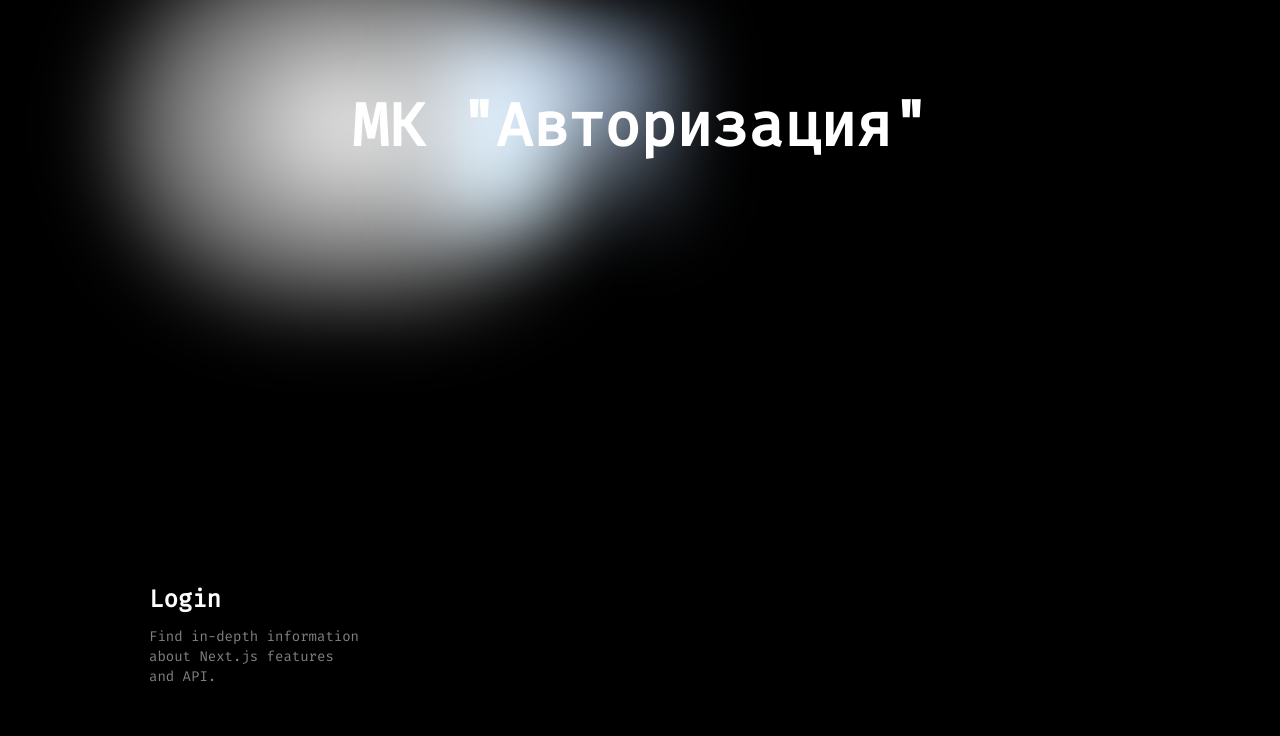
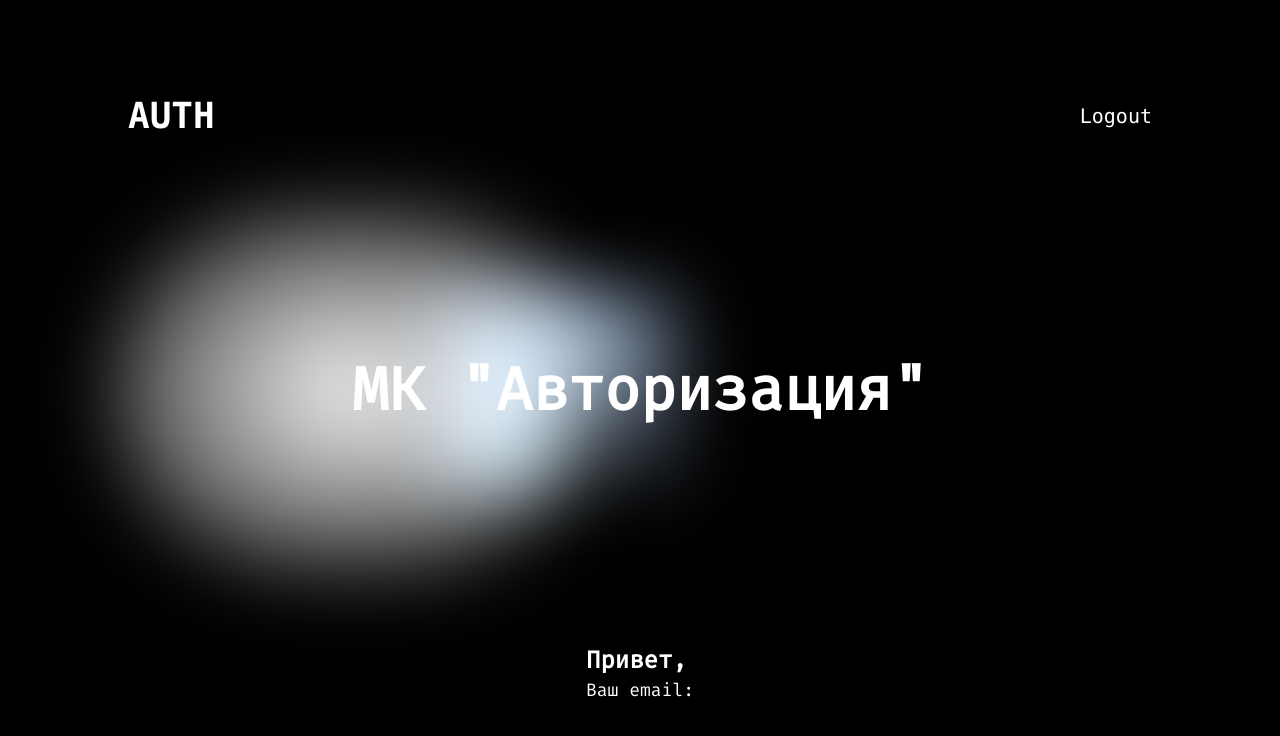
Before and after one commit to IgorBarbashov/auth_2_0, a Next.js app in the folder level_4_next_ts_exclusive/: page / in a window 1280 px wide. Shown: the top 736 px of the page. Built offline with nearby package versions, Linux system fonts and the light colour scheme; no server answers.

Commit message:
load use profile on the client side

```diff
--- a/level_4_next_ts_exclusive/src/app/Home.tsx
+++ b/level_4_next_ts_exclusive/src/app/Home.tsx
@@ -1,30 +1,27 @@
 'use client'
 
-import {useMutation, useQuery} from "@tanstack/react-query";
+import {useMutation} from "@tanstack/react-query";
 import {useRouter} from "next/navigation";
 import authService from "@/services/auth.service";
-import {CardItem} from "@/app/CardItem";
+import {useProfile} from "@/app/hooks/useProfile";
+import {PUBLIC_PAGES} from "@/config/pages/public.config";
 
 export const Home = () => {
     const {push} = useRouter();
 
-    const {data, isLoading} = useQuery({
-        queryKey: ['profile'],
-        queryFn: () => authService.profile(),
-        retry: 0
-    });
+    const {user} = useProfile();
 
     const {mutate: mutateLogout, isPending: isLogoutPending} = useMutation({
         mutationKey: ['logout'],
         mutationFn: () => authService.logout(),
         onSuccess: () => {
-            push('/login');
+            push(PUBLIC_PAGES.LOGIN);
         }
     });
 
     return (
         <main className='flex min-h-screen flex-col items-center justify-between p-24'>
-            {data?.data && (
+            {user && (
                 <div className='z-10 max-w-5xl w-full items-center justify-between font-mono text-sm lg:flex'>
                     <div
                         className='fixed bottom-0 left-0 flex items-end justify-center bg-gradient-to-t from-white via-white dark:from-black dark:via-black lg:static lg:h-auto lg:w-auto lg:bg-none text-4xl font-bold'>
@@ -44,15 +41,11 @@
                 <h1 className='text-6xl font-bold'>МК "Авторизация"</h1>
             </div>
 
-            {isLoading ? (
-                <div>Loading...</div>
-            ) : data?.data ? (
-                <CardItem content={data.data.name} title={data.data.email} key={data.data.id}/>
-            ) : (
-                <CardItem
-                    content='Find in-depth information about Next.js features and API.'
-                    title='Login'
-                />
+            {user && (
+                <div>
+                    <h2 className='text-2xl font-bold'>Привет, {user.name}</h2>
+                    <p className='text-lg'>Ваш email: {user.email}</p>
+                </div>
             )}
         </main>
     );
--- a/level_4_next_ts_exclusive/src/app/admin/page.tsx
+++ b/level_4_next_ts_exclusive/src/app/admin/page.tsx
@@ -1,7 +1,38 @@
-export default function AdminPage() {
+import {API_URL} from '@/constants';
+import {EnumTokens} from '@/services/auth.service';
+import {IUser} from '@/types/types';
+
+import type {Metadata} from 'next';
+
+import {cookies} from 'next/headers';
+
+export const metadata: Metadata = {
+    title: 'Admin SSR',
+}
+
+const fetchUsers = async () => {
+    'use server'
+
+    const cookie = cookies();
+    const accessToken = cookie.get(EnumTokens.ACCESS_TOKEN)?.value;
+
+    return fetch(`${API_URL}/auth/users`, {
+        headers: {
+            Authorization: `Bearer ${accessToken}`,
+        },
+    }).then(res => res.json()) as Promise<IUser[]>;
+}
+
+export default async function AdminPage() {
+    const users = await fetchUsers();
+
     return (
         <div>
-            Admin Page
+            {users?.length ? (
+                users.map(user => <div key={user.id}>{user.email}</div>)
+            ) : (
+                <p>Not found!</p>
+            )}
         </div>
     );
 };
--- /dev/null
+++ b/level_4_next_ts_exclusive/src/app/hooks/useProfile.ts
@@ -0,0 +1,42 @@
+import {saveAccessTokenToStorage} from '@/services/auth.helper'
+import authService from '@/services/auth.service'
+import {transformUserToState} from '@/utils/transform-user-to-state'
+import {useQuery} from '@tanstack/react-query'
+import {useEffect} from 'react'
+
+export function useProfile() {
+    const {data, isLoading} = useQuery({
+        queryKey: ['profile'],
+        queryFn: () => authService.profile(),
+        refetchInterval: 1800000, // 30 minutes in milliseconds
+    });
+
+    const {isSuccess, data: dataTokens} = useQuery({
+        queryKey: ['new tokens'],
+        queryFn: () => authService.getNewTokens(),
+        enabled: !data?.data,
+    });
+
+    useEffect(() => {
+        if (!isSuccess) {
+            return;
+        }
+
+        if (dataTokens.data.accessToken) {
+            saveAccessTokenToStorage(dataTokens.data.accessToken);
+        }
+    }, [isSuccess]);
+
+    const profile = data?.data;
+
+    const userState = profile ? transformUserToState(profile) : null;
+
+    return {
+        isLoading,
+
+        user: {
+            ...profile,
+            ...userState,
+        },
+    }
+}
--- a/level_4_next_ts_exclusive/src/types/types.ts
+++ b/level_4_next_ts_exclusive/src/types/types.ts
@@ -1,7 +1,10 @@
+import {UserRole} from "@/services/auth.types";
+
 export interface IUser {
     id: number;
     name: string;
     email: string;
+    role: UserRole;
 }
 
 export interface IFormData extends Pick<IUser, 'email'> {
--- /dev/null
+++ b/level_4_next_ts_exclusive/src/utils/transform-user-to-state.ts
@@ -0,0 +1,18 @@
+import {TProtectUserData, UserRole} from '@/services/auth.types';
+
+export type TUserDataState = {
+    id: number;
+    role: UserRole;
+    isAdmin: boolean;
+    isLoggedIn: boolean;
+}
+
+export const transformUserToState = (
+    user: TProtectUserData
+): TUserDataState | null => {
+    return {
+        ...user,
+        isAdmin: user.role === UserRole.Admin,
+        isLoggedIn: true,
+    };
+};
```
Also changed, not shown: level_4_next_ts_exclusive/src/services/auth.types.ts (+5 -5 lines).
